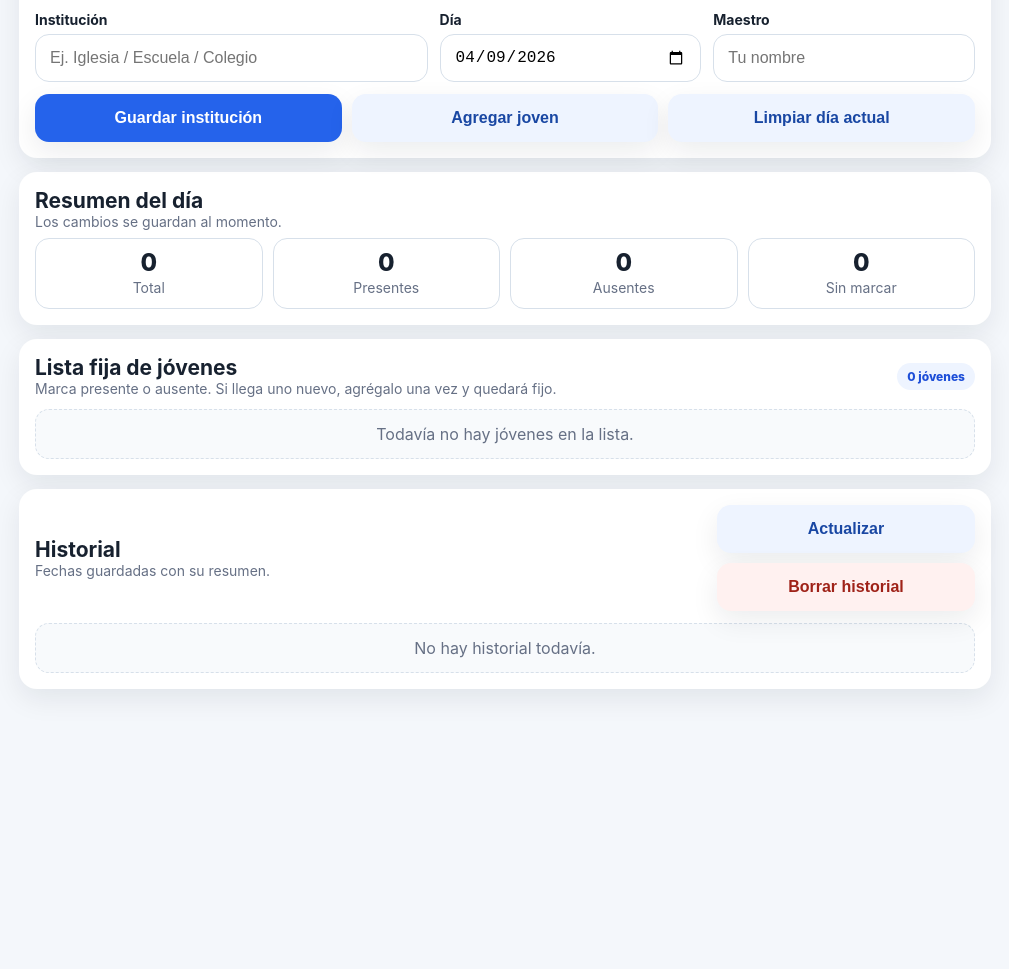
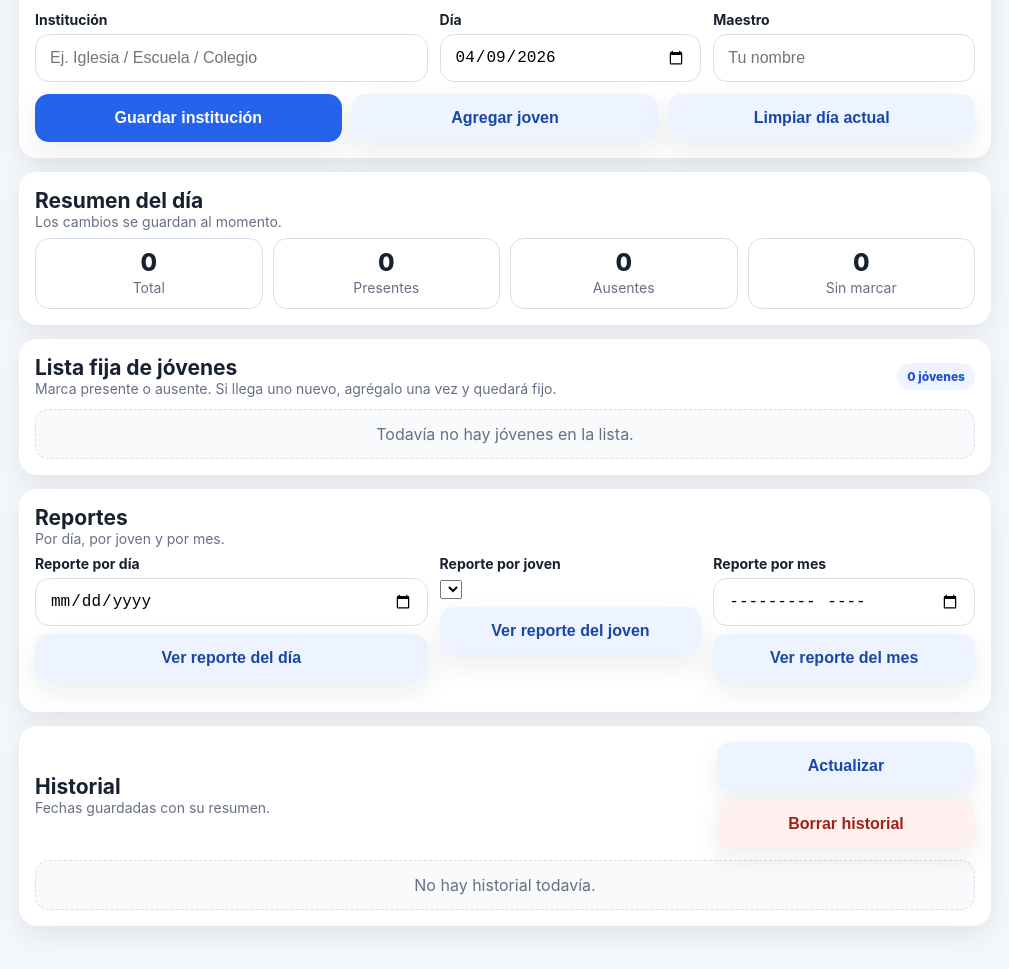
Before and after one commit to ranababr-oss/asistencia-app, a website: page asistencia_web_real/public/index.html in a window 1280 px wide. Shown: the part 99-1068 px from the top of the page, without its empty margins (135-1144 px from the left). Before the commit the page ends 846 px from the top, so only its background shows below. Drawn offline with Linux system fonts and the light colour scheme; no server answers.

Commit message:
Update index.html

```diff
--- a/asistencia_web_real/public/index.html
+++ b/asistencia_web_real/public/index.html
@@ -68,6 +68,36 @@
     <div class="card">
       <div class="section-title">
         <div>
+      <strong>Reportes</strong>
+      <div class="tiny">Por día, por joven y por mes.</div>
+    </div>
+  </div>
+
+  <div class="grid grid-3">
+    <div>
+      <label for="reportDate">Reporte por día</label>
+      <input id="reportDate" type="date" />
+      <button id="reportDayBtn" type="button" class="btn-soft" style="margin-top:8px;">Ver reporte del día</button>
+    </div>
+
+    <div>
+      <label for="reportStudent">Reporte por joven</label>
+      <select id="reportStudent"></select>
+      <button id="reportStudentBtn" type="button" class="btn-soft" style="margin-top:8px;">Ver reporte del joven</button>
+    </div>
+
+    <div>
+      <label for="reportMonth">Reporte por mes</label>
+      <input id="reportMonth" type="month" />
+      <button id="reportMonthBtn" type="button" class="btn-soft" style="margin-top:8px;">Ver reporte del mes</button>
+    </div>
+  </div>
+
+  <div id="reportOutput" class="list" style="margin-top:14px;"></div>
+</div>
+<div class="card">
+  <div class="section-title">
+    <div>
           <strong>Historial</strong>
           <div class="tiny">Fechas guardadas con su resumen.</div>
         </div>
```
